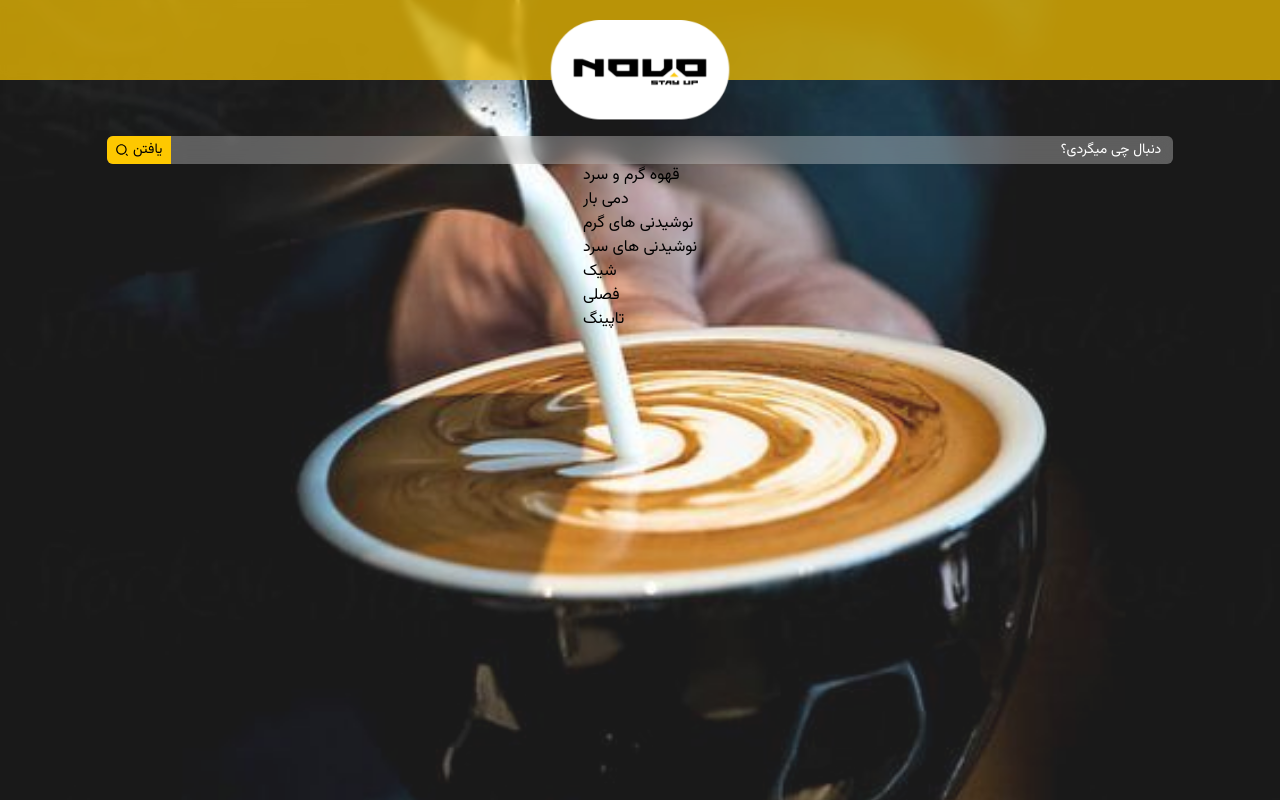
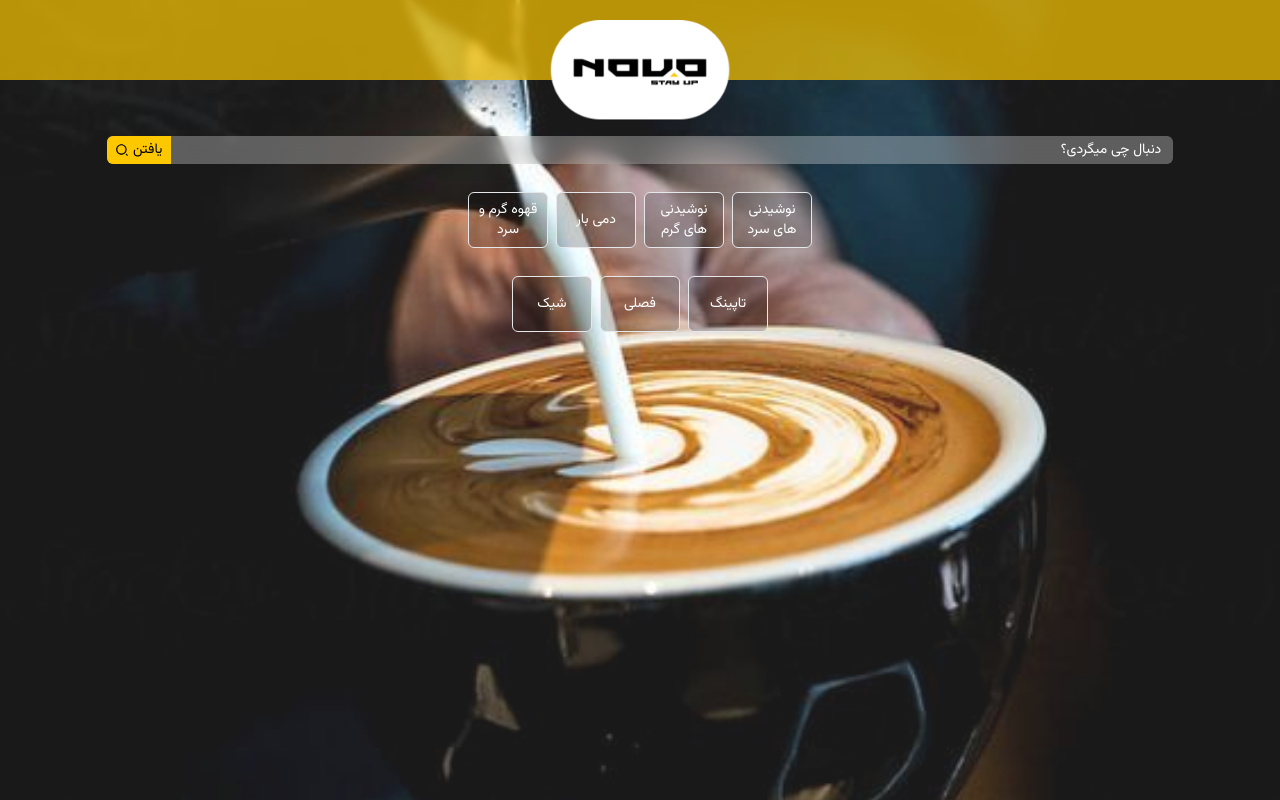
Before and after one commit to ariankheradmand/Cafe-Example-Demo, a Next.js app: page / in a window 1280 px wide. Built offline with nearby package versions, Linux system fonts and the light colour scheme.

Commit message:
basic layout of the items

```diff
--- a/components/Items.js
+++ b/components/Items.js
@@ -1,18 +1,30 @@
 import React from "react";
 
 export default function Items() {
+  const firstRow = ["قهوه گرم و سرد", "دمی بار", "نوشیدنی های گرم", "نوشیدنی های سرد"];
+  const secondRow = ["شیک", "فصلی", "تاپینگ"];
+
+  const renderItems = (items) => {
+    return items.map((item, index) => (
+      <div
+        key={index}
+        className="flex items-center justify-center py-2 border w-20 h-14 text-center rounded-md px-1
+        bg-black bg-opacity-20
+        hover:bg-opacity-80 hover:border-accent
+        "
+      >
+        {item}
+      </div>
+    ));
+  };
+
   return (
-    <div>
-      <div>
-        <div>قهوه گرم و سرد</div>
-        <div>دمی بار</div>
-        <div>نوشیدنی های گرم</div>
-        <div>نوشیدنی های سرد</div>
+    <div className="mt-7">
+      <div className="flex items-center justify-center gap-2 text-white text-sm">
+        {renderItems(firstRow)}
       </div>
-      <div>
-        <div>شیک</div>
-        <div>فصلی</div>
-        <div>تاپینگ</div>
+      <div className="flex items-center justify-center gap-2 mt-7 text-white text-sm">
+        {renderItems(secondRow)}
       </div>
     </div>
   );
```
